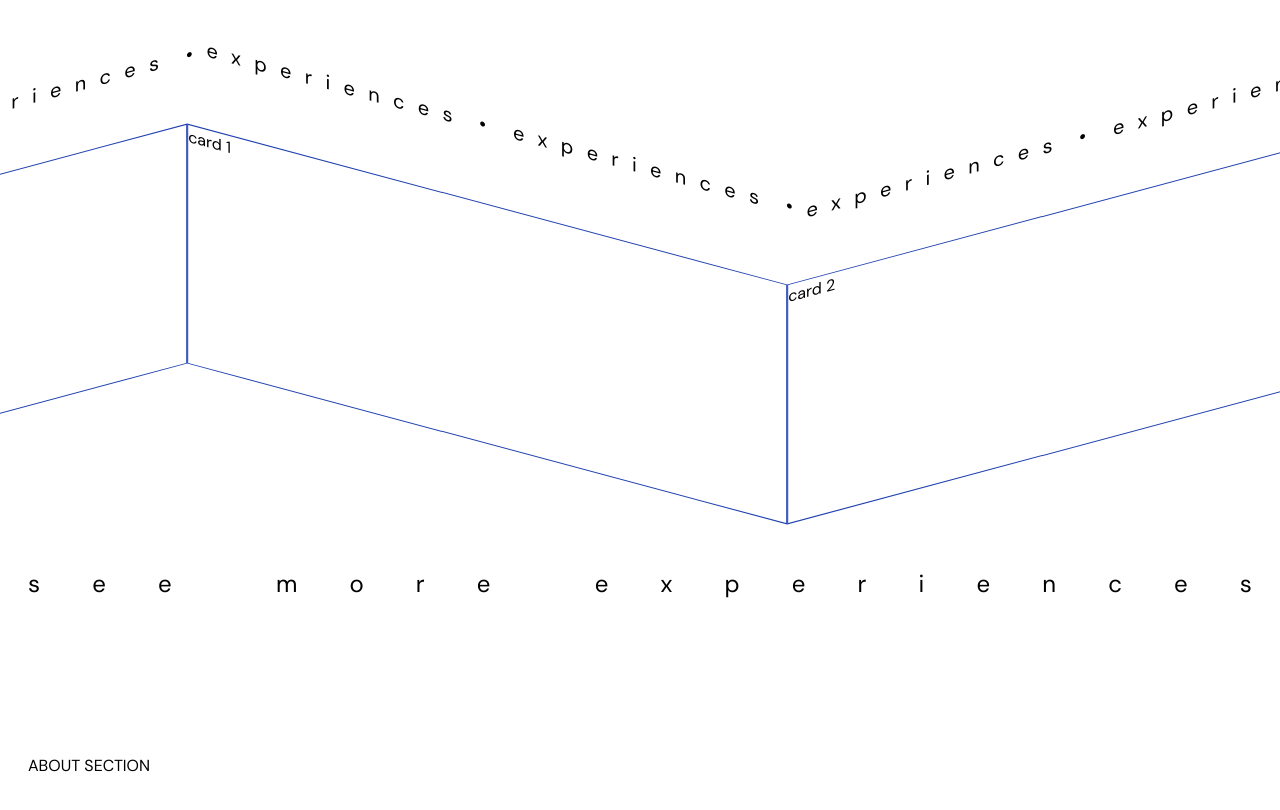
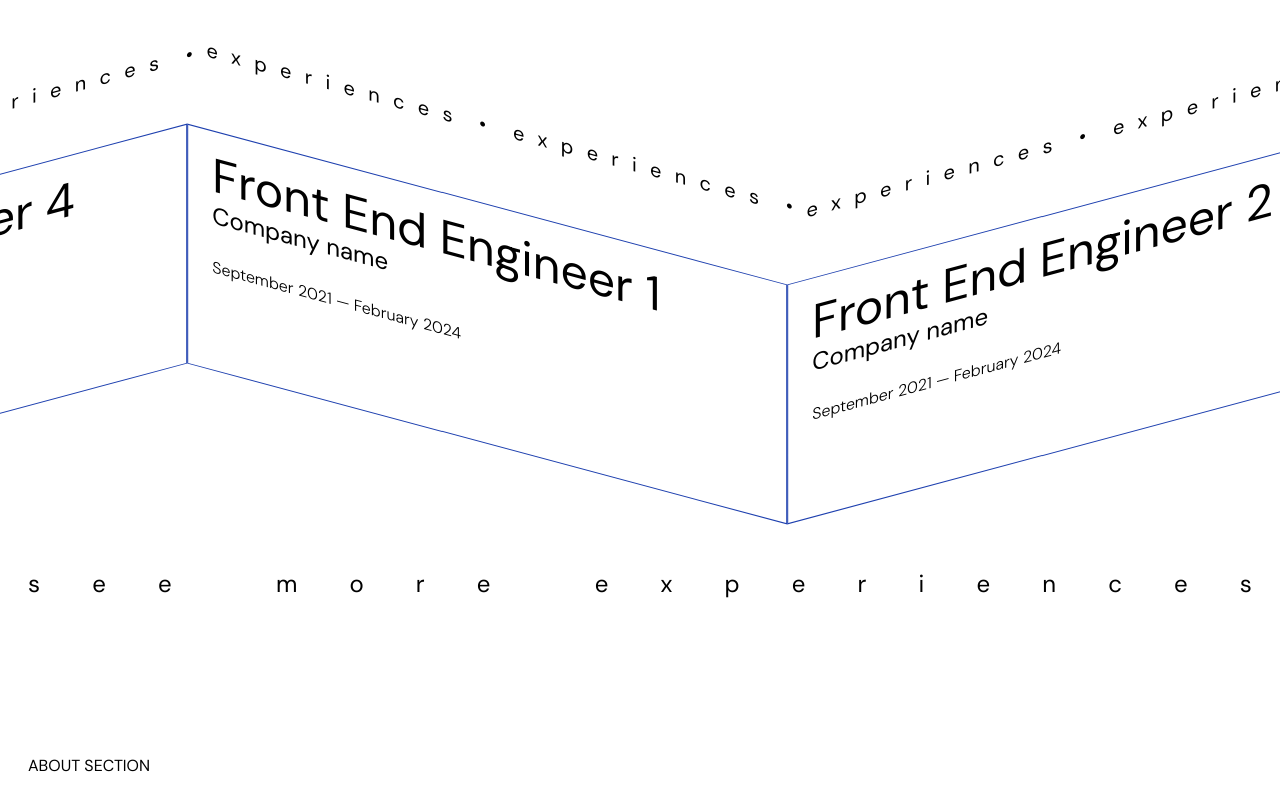
Before and after one commit to anindyoo/portfolio, a React (Create React App) app: page / in a window 1280 px wide. Shown: the part 3240-4050 px from the top of the page. Built offline with nearby package versions, Linux system fonts and the light colour scheme.

Commit message:
feat: add content into skewed card container.

```diff
--- a/src/components/SkewedCard/SkewedCard.jsx
+++ b/src/components/SkewedCard/SkewedCard.jsx
@@ -14,12 +14,26 @@ const SkewedCard = (props) => {
       <div className={`
       SKEWED-CARD-CONTAINER
       border border-blue-800
+      flex flex-col gap-6
       h-[15rem] w-[37.5rem]
+      px-6 py-5
       ${isOdd ? 'skew-y-[15deg]' : '-skew-y-[15deg]'}`}
       >
-        card
-        {' '}
-        {desc}
+        <div className="
+        CARD-TITLE-CONTAINER
+        flex flex-col"
+        >
+          <span className="
+          CARD-TITLE
+          text-5xl"
+          >
+            Front End Engineer
+            {' '}
+            {desc}
+          </span>
+          <span className="CARD-COMPANY text-2xl">Company name</span>
+        </div>
+        <span className="text-base font-light">September 2021 — February 2024</span>
       </div>
     </div>
   );
```
